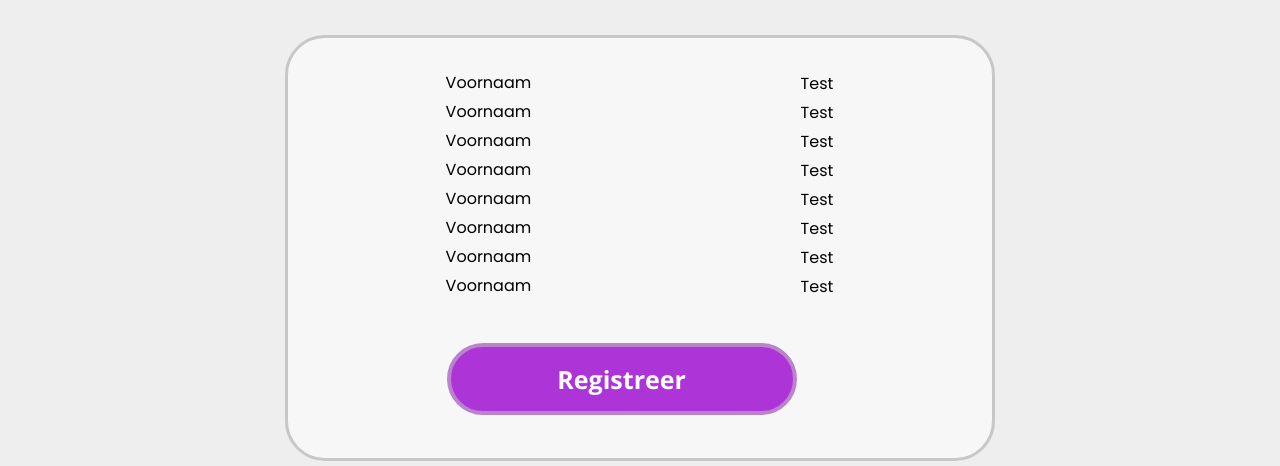
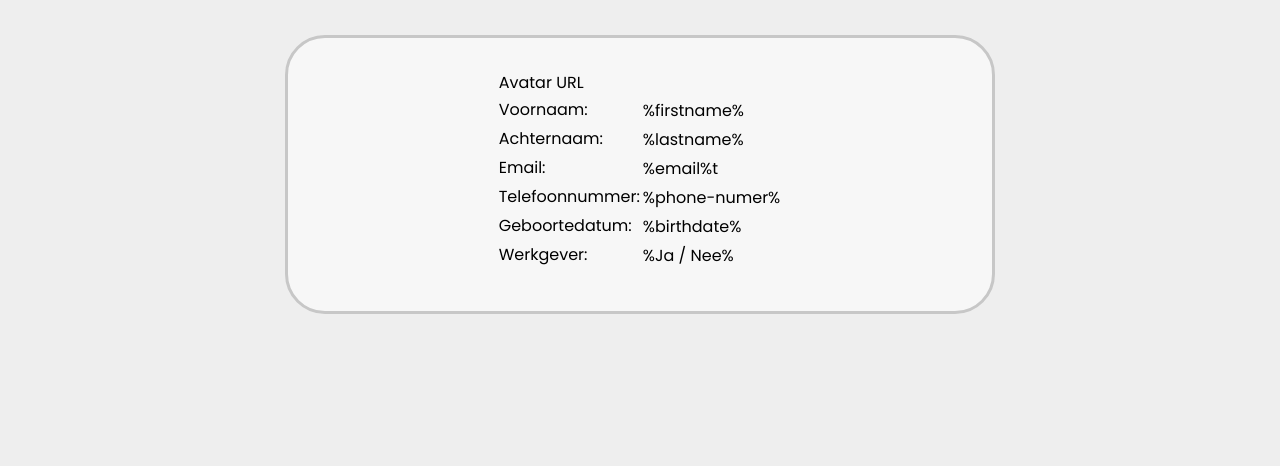
Before and after one commit to ThijsOnGitHub/project-c, a React (Create React App) app in the folder client/: page /MyAccount in a window 1280 px wide. Shown: the part 317-783 px from the top of the page. Built offline with nearby package versions, Linux system fonts and the light colour scheme.

Commit message:
added accountapage
Things to do:
Get data from database and parse them in de %% symbols

```diff
--- a/client/src/Pages/MyAccount.jsx
+++ b/client/src/Pages/MyAccount.jsx
@@ -13,45 +13,34 @@ class MyAccount extends React.Component{
                 <div className="underlay">
                     <h1><span className="weighted">Gebruiker's</span> account informatie</h1>
                 </div>
-
                 <div id="reg">
                     <form>
                         <table>
                             <tbody>
+                            <tr>Avatar URL</tr>
                             <tr>
-                                <label>Voornaam</label>
-                                <td>Test</td>
+                                <label>Voornaam:</label>
+                                <td>%firstname%</td>
                             </tr>
                             <tr>
-                                <label>Voornaam</label>
-                                <td>Test</td>
+                                <label>Achternaam:</label>
+                                <td>%lastname%</td>
                             </tr>
                             <tr>
-                                <label>Voornaam</label>
-                                <td>Test</td>
+                                <label>Email:</label>
+                                <td>%email%t</td>
                             </tr>
                             <tr>
-                                <label>Voornaam</label>
-                                <td>Test</td>
+                                <label>Telefoonnummer:</label>
+                                <td>%phone-numer%</td>
                             </tr>
                             <tr>
-                                <label>Voornaam</label>
-                                <td>Test</td>
+                                <label>Geboortedatum:</label>
+                                <td>%birthdate%</td>
                             </tr>
                             <tr>
-                                <label>Voornaam</label>
-                                <td>Test</td>
-                            </tr>
-                            <tr>
-                                <label>Voornaam</label>
-                                <td>Test</td>
-                            </tr>
-                            <tr>
-                                <label>Voornaam</label>
-                                <td>Test</td>
-                            </tr>
-                            <tr>
-                                <td><button onClick={this.handleSubmit}>Registreer</button></td>
+                                <label>Werkgever:</label>
+                                <td>%Ja / Nee%</td>
                             </tr>
                             </tbody>
                         </table>
```
